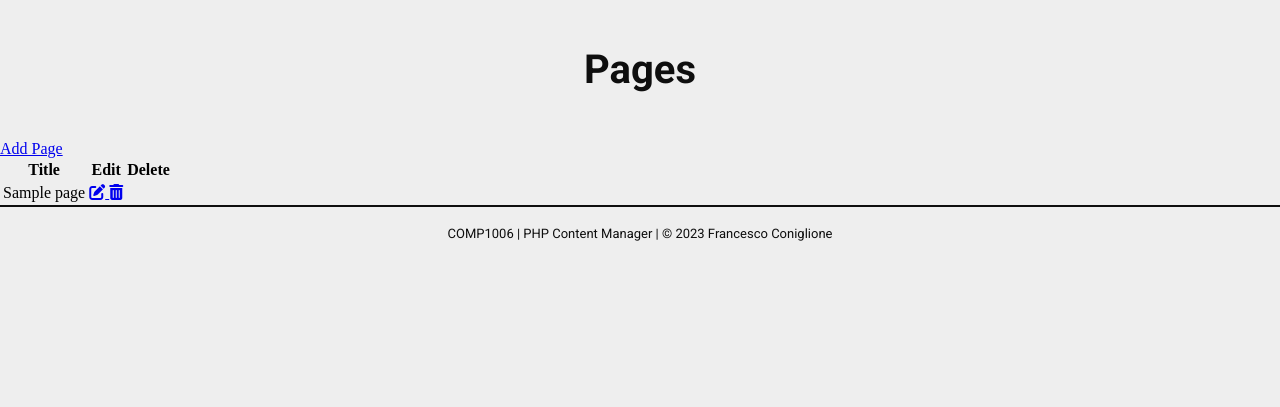
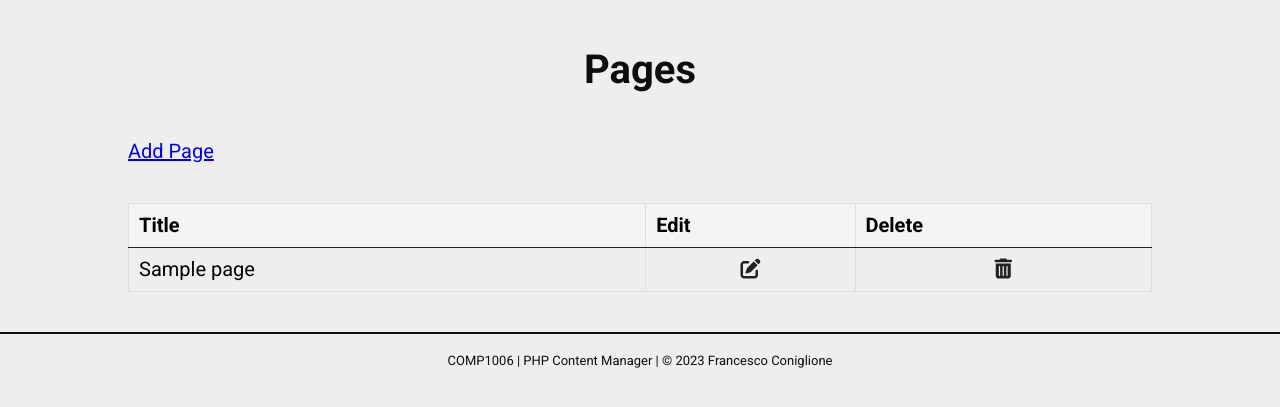
Before and after one commit to fconiglione/COMP1006-Assignment2, a PHP site: page /page-list.php in a window 1280 px wide. Shown: the part 121-528 px from the top of the page. Run offline with PHP 8.4, Linux system fonts and the light colour scheme; tables that the repository leaves empty or names only in its code hold one stand-in row (values such as "Sample post"); data that the repository does not hold is empty; some libraries are stand-ins or nearby versions.

Commit message:
Added some styling and fixed the tables setup

```diff
--- a/css/app.css
+++ b/css/app.css
@@ -76,3 +76,43 @@ footer {
 #imgShowHide {
     cursor: pointer;
 }
+
+table {
+    border-collapse: collapse;
+    width: 80%;
+    margin: 40px auto;
+    font-family: 'Roboto', sans-serif;
+    font-size: 20px;
+}
+
+thead th {
+    background-color: #f4f4f4;
+    font-weight: bold;
+    text-align: left;
+    padding: 10px;
+    border-bottom: 1px solid #222222;
+}
+
+td, th {
+    padding: 10px;
+    border: 1px solid #ddd;
+}
+
+td.centre {
+    text-align: center;
+}
+
+.add {
+    padding-left: 10%;
+    margin: 0;
+    font-family: 'Roboto', sans-serif;
+    font-size: 20px;
+}
+
+i {
+    color: #222222;
+}
+
+i:hover {
+    color: red;
+}
--- a/page-list.php
+++ b/page-list.php
@@ -4,7 +4,7 @@ require('includes/header-a.php');
 ?>
 <main>
     <h1>Pages</h1>
-    <a href="add-page.php">Add Page</a>
+    <a class = "add" href="add-page.php">Add Page</a>
     <?php
     try {
         require('includes/db.php');
@@ -21,11 +21,13 @@ require('includes/header-a.php');
                         <a href="edit-page.php?pageId=' . $page['pageId'] . '" title="Edit">
                             <i class="fa-solid fa-pen-to-square"></i>
                         </a>
-                        <a href="delete-page.php?pageId=' . $page['pageId'] . '"
-                            title="Delete" onclick="return confirmDelete();">
-                                <i class="fa-solid fa-trash-can"></i>
-                        </a>
-                    </td>
+                        </td>
+                        <td class="centre">
+                            <a href="delete-page.php?pageId=' . $page['pageId'] . '"
+                                title="Delete" onclick="return confirmDelete();">
+                                    <i class="fa-solid fa-trash-can"></i>
+                            </a>
+                        </td>
                     </tr>';
         }
         echo '</table>';
```
Also changed, not shown: admin.php (+6 -4 lines).
